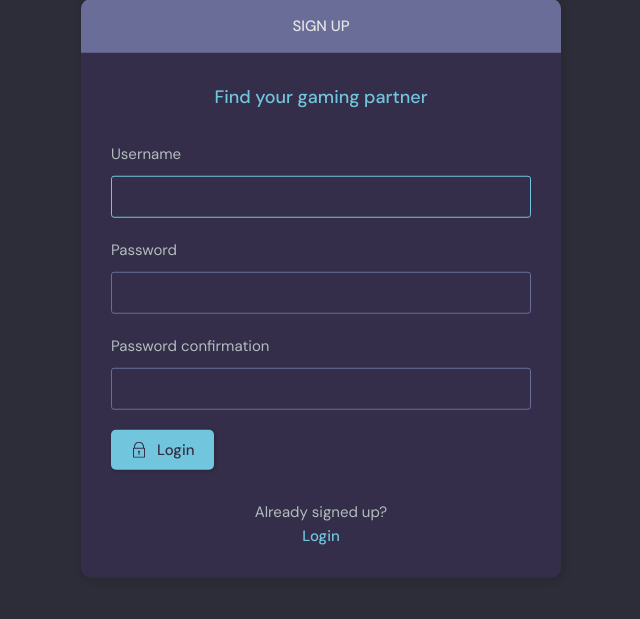
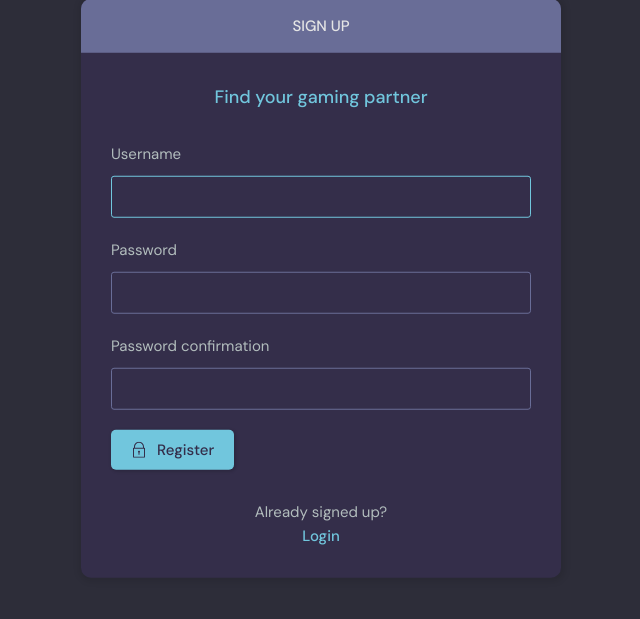
Before and after one commit to JohnnySonTrinh/ebuddies, a Django app: page /register/ in a window 1280 px wide. Shown: the part 135-754 px from the top of the page, without its empty margins (319-959 px from the left). Run offline with Django 5.2, Linux system fonts and the light colour scheme.

Commit message:
Update button Login to Register

```diff
--- a/base/templates/base/login_register.html
+++ b/base/templates/base/login_register.html
@@ -62,7 +62,7 @@
               <path d="M27 12h-1v-2c0-5.514-4.486-10-10-10s-10 4.486-10 10v2h-1c-0.553 0-1 0.447-1 1v18c0 0.553 0.447 1 1 1h22c0.553 0 1-0.447 1-1v-18c0-0.553-0.447-1-1-1zM8 10c0-4.411 3.589-8 8-8s8 3.589 8 8v2h-16v-2zM26 30h-20v-16h20v16z"></path>
               <path d="M15 21.694v4.306h2v-4.306c0.587-0.348 1-0.961 1-1.694 0-1.105-0.895-2-2-2s-2 0.895-2 2c0 0.732 0.413 1.345 1 1.694z"></path>
             </svg>
-            Login
+            Register
           </button>
         </form>
         <div class="auth__action">
```
